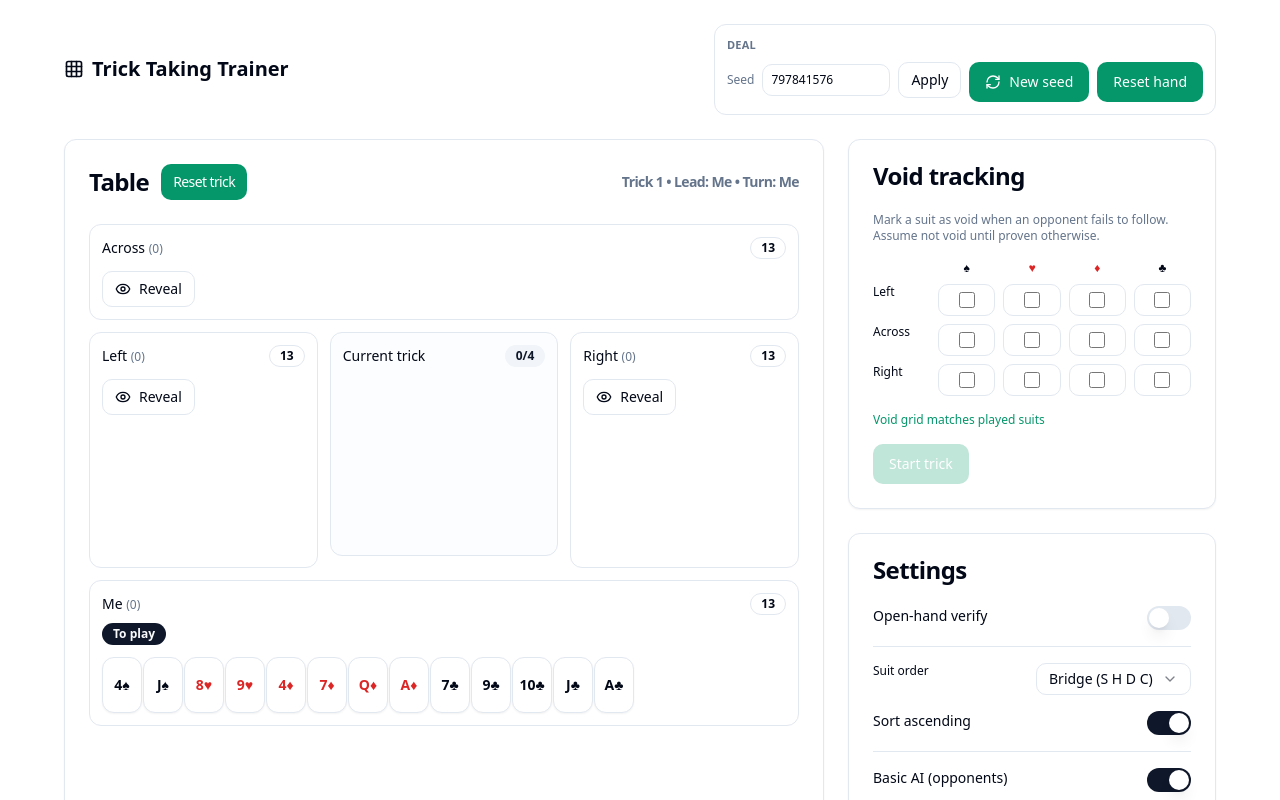
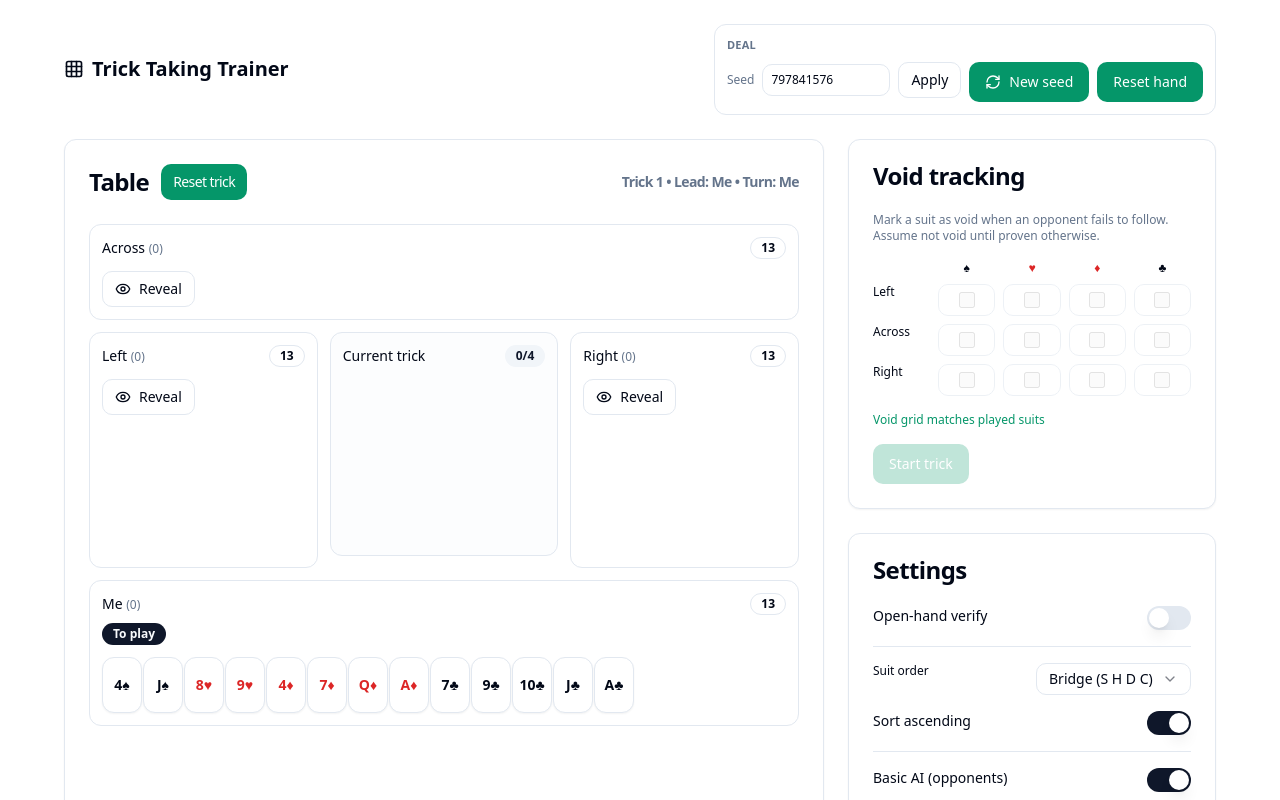
Before and after one commit to gsingh93/trick-taking-trainer, a React (Vite) app: page / in a window 1280 px wide. Shown: the top 800 px of the page. Built offline with nearby package versions, Linux system fonts and the light colour scheme; the HTML template or start-up script is replaced by a standard one.

Commit message:
Disable grid while void tracking confirmed valid

```diff
--- a/src/App.tsx
+++ b/src/App.tsx
@@ -1145,12 +1145,14 @@ export default function App() {
                       <div className="font-medium">{o}</div>
                       {SUITS.map((s) => {
                         const mismatch = voidMismatch ? voidMismatch[o][s] : false;
+                        const disableVoidEdit = trickReady || trick.length > 0;
                         return (
                           <label
                             key={o + s}
                             className={
                               "flex h-8 items-center justify-center rounded-md border " +
-                              (mismatch ? "border-destructive" : "border-border")
+                              (mismatch ? "border-destructive" : "border-border") +
+                              (disableVoidEdit ? " opacity-60" : "")
                             }
                           >
                             <input
@@ -1158,6 +1160,7 @@ export default function App() {
                               className="h-4 w-4"
                               checked={voidGrid[o][s]}
                               onChange={() => toggleVoidCell(o, s)}
+                              disabled={disableVoidEdit}
                             />
                           </label>
                         );
@@ -1176,7 +1179,9 @@ export default function App() {
                 </div>
                 <Button
                   onClick={validateVoidGrid}
-                  disabled={trick.length > 0 || isResolving || awaitContinue || (trickNo === 1 && trick.length === 0)}
+                  disabled={
+                    trickReady || trick.length > 0 || isResolving || awaitContinue || (trickNo === 1 && trick.length === 0)
+                  }
                   className="bg-emerald-600 text-white hover:bg-emerald-700 disabled:bg-emerald-600/50"
                 >
                   Start trick
```
